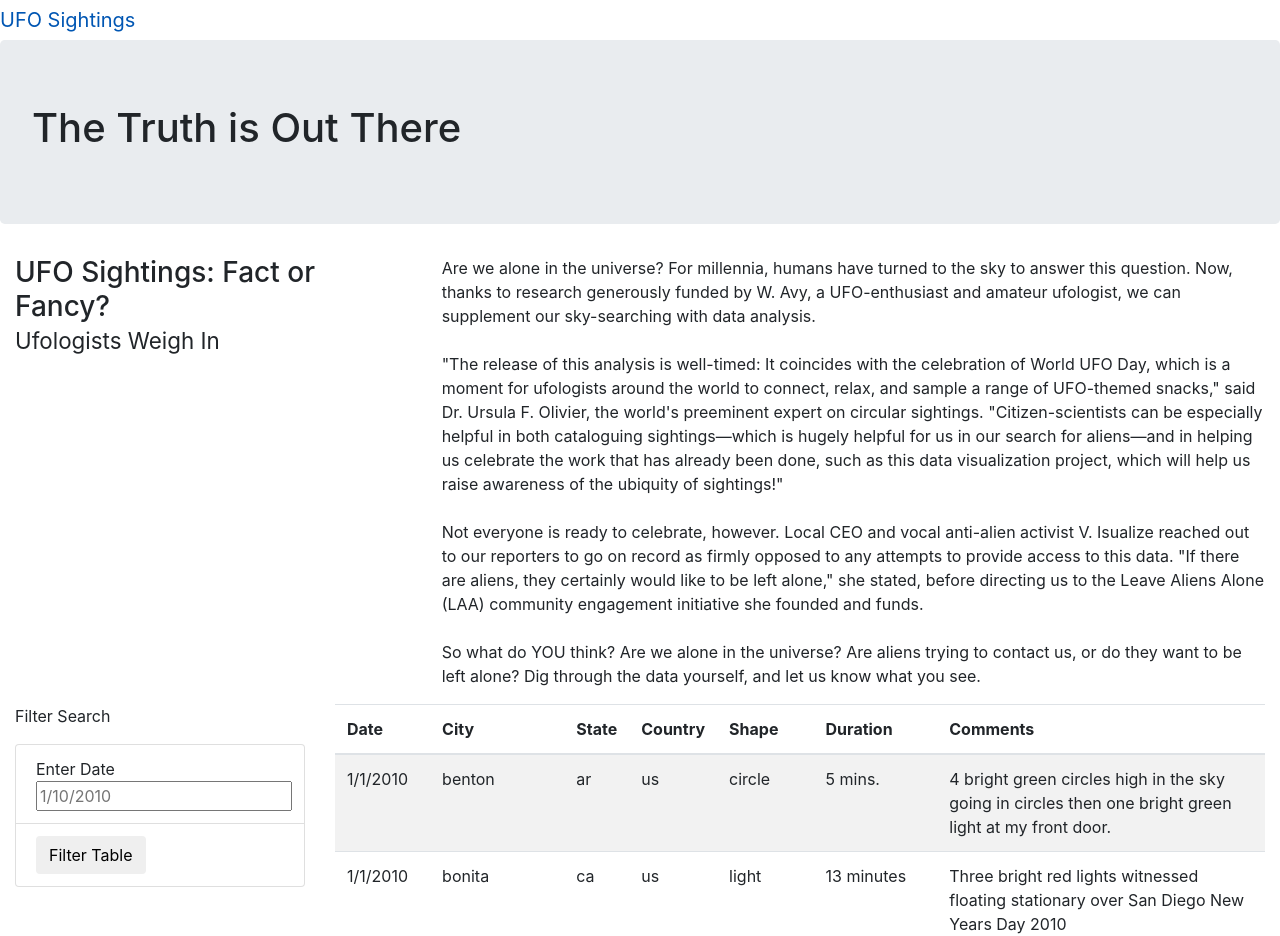
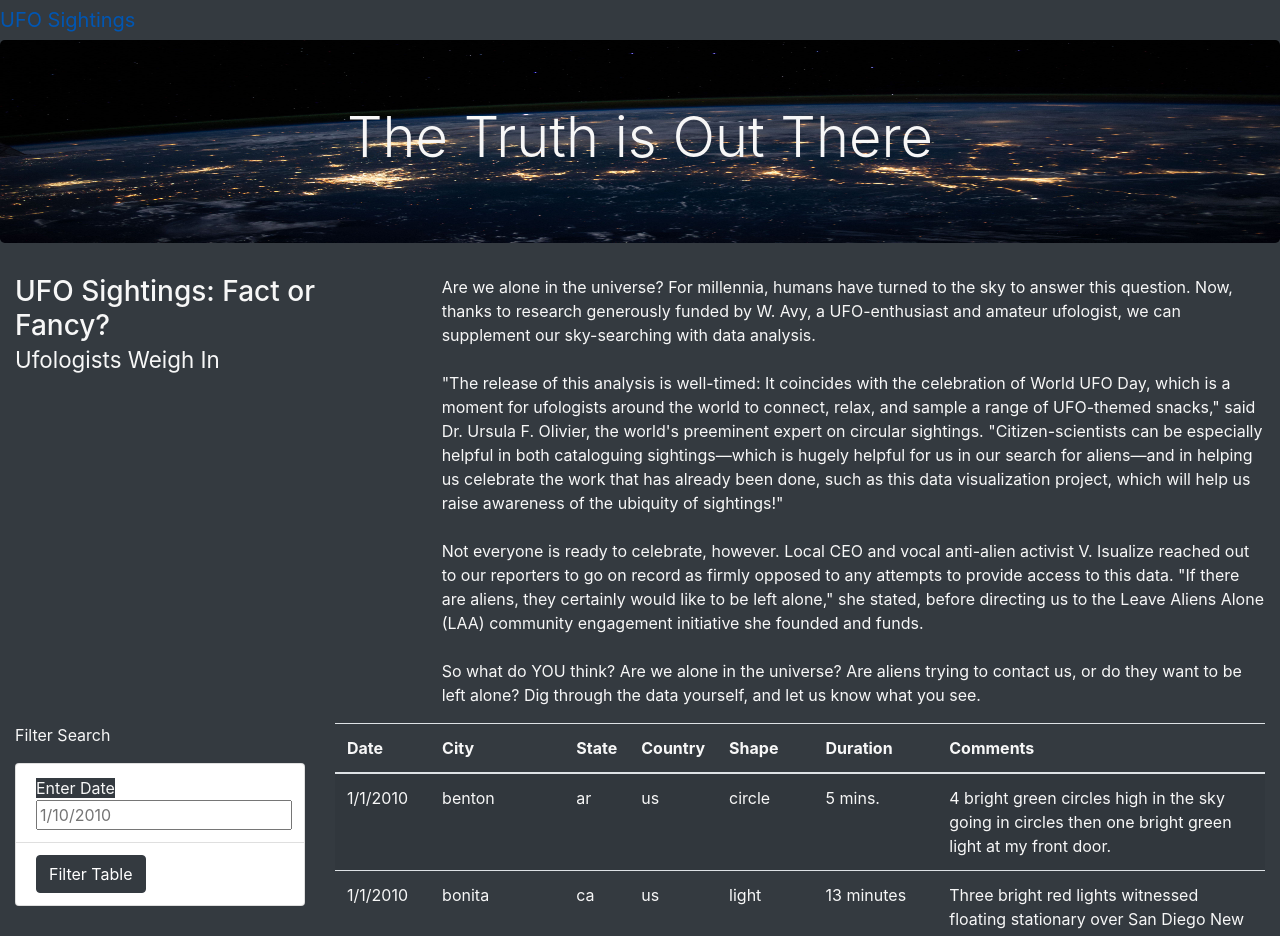
Before and after one commit to lmacera/UFOs, a plain HTML site: page index.html in a window 1280 px wide. Shown: the top 936 px of the page. Drawn offline with nearby package versions, Linux system fonts and the light colour scheme.

Commit message:
add code befor challenge change

```diff
--- a/index.html
+++ b/index.html
@@ -12,7 +12,7 @@
     crossorigin="anonymous"/>
     <link rel="stylesheet" href="static/css/style.css">
 </head>
-<body>
+<body class="bg-dark">
     <div class="wrapper">
         <nav class="class="navbar navbar-expand-lg>
             <a class="navbar-brand" href="index.html">UFO Sightings</a>
@@ -20,7 +20,7 @@
 
     </div>
     <div class="jumbotron">
-        <h1>The Truth is Out There</h1>
+        <h1 class="display-4">The Truth is Out There</h1>
     </div>
            <div class="container-fluid">
             <div class="row">
@@ -37,19 +37,19 @@
                 </div>
             </div>
         </div>
-    <div class="container-fluid">
+    <div class="container-fluid" class="bg-dark">
         <div class=row>
             <div class="col-md-3">
-                <class="bg-dark">
+                <form class="bg-dark">
                     <p> Filter Search</p>
-                    <ul class="list-group ">
-                        <li class="list-group-item">
-                            <lable for="date"> Enter Date</lable>
+                    <ul class="list-group " class="bg-dark" style="font-family: inherit; font-size: 1rem">
+                        <li class="list-group-item" style="font-family: inherit; font-size: 1rem">
+                            <lable for="date" class="bg-dark"> Enter Date</lable>
                             <input type="text" placeholder="1/10/2010" id="datetime"/>
 
                         </li>
-                        <li class="list-group-item">
-                            <button id="filter-btn" type="button" class="btn btn-default">Filter Table</button>
+                        <li class="list-group-item" style="font-family: inherit; font-size: 1rem">
+                            <button id="filter-btn" type="button" class="btn btn-dark">Filter Table</button>
 
                         </li>
                     </ul>
--- a/static/JS/app.js
+++ b/static/JS/app.js
@@ -1,40 +1,66 @@
-// import the data from data.js
+// from data.js
 const tableData = data;
-// Reference the HTML table using d3
-var tbody=d3.select("tbody");
+
+// get table references
+var tbody = d3.select("tbody");
+
 function buildTable(data) {
-    // first, clear out any existing data
+  // First, clear out any existing data
   tbody.html("");
+
   // Next, loop through each object in the data
-    // and add a row and cells for each value in the row
+  // and append a row and cells for each value in the row
   data.forEach((dataRow) => {
-        //Append and or add a row to the table body
+    // Append a row to the table body
     let row = tbody.append("tr");
-        //Loop through each field in the dataRow and add
-        //each value as a table cell(td)
+
+    // Loop through each field in the dataRow and add
+    // each value as a table cell (td)
     Object.values(dataRow).forEach((val) => {
       let cell = row.append("td");
-            //When we chain .text(value) to the variable, we are
-            //extracting only the text of the value.
       cell.text(val);
     });
   });
 }
-function handleClick(){
-    // find the #datetime tag in html file and find the value associated with it
-    let date = d3.select("#datetime").property("value");
-    // start with the original data unfiltered
-    let filteredData= tableData;
-    // Add if statement to filter the data based on date selected
-    if (date) {
-        filteredData = filteredData.filter(row => row.datetime === date);
+
+// 1. Create a variable to keep track of all the filters as an object.
+
+
+// 3. Use this function to update the filters.
+function updateFilters() {
+
+    // 4a. Save the element that was changed as a variable.
+
+    // 4b. Save the value that was changed as a variable.
+
+    // 4c. Save the id of the filter that was changed as a variable.
+
+
+    // 5. If a filter value was entered then add that filterId and value
+    // to the filters list. Otherwise, clear that filter from the filters object.
+
+
+    // 6. Call function to apply all filters and rebuild the table
+    filterTable();
+
   }
-        // Rebuild the table using the filtered data
-        // @NOTE: If no date was entered, then filteredData will
-        // just be the original tableData.
-        buildTable(filteredData);
+
+  // 7. Use this function to filter the table when data is entered.
+  function filterTable() {
+
+    // 8. Set the filtered data to the tableData.
+
+
+    // 9. Loop through all of the filters and keep any data that
+    // matches the filter values
+
+
+    // 10. Finally, rebuild the table using the filtered data
+
   }
- //Attach an event to listen for the form button
- d3.selectAll("#filter-btn").on("click", handleClick);
+
+  // 2. Attach an event to listen for changes to each filter
+
+
   // Build the table when the page loads
   buildTable(tableData);
--- a/static/css/style.css
+++ b/static/css/style.css
@@ -0,0 +1,8 @@
+body{
+    color:  #f7f7f7;
+}
+.jumbotron {
+    background-image: url("../images/nasa.jpg");
+    background-size: 100% 100%;
+    text-align: center;
+  }
```
Also changed, not shown: static/JS/app_1.js (added, +40 -0 lines), static/images/nasa.jpg (added). Lines whose indentation alone changed are shown as unchanged.
